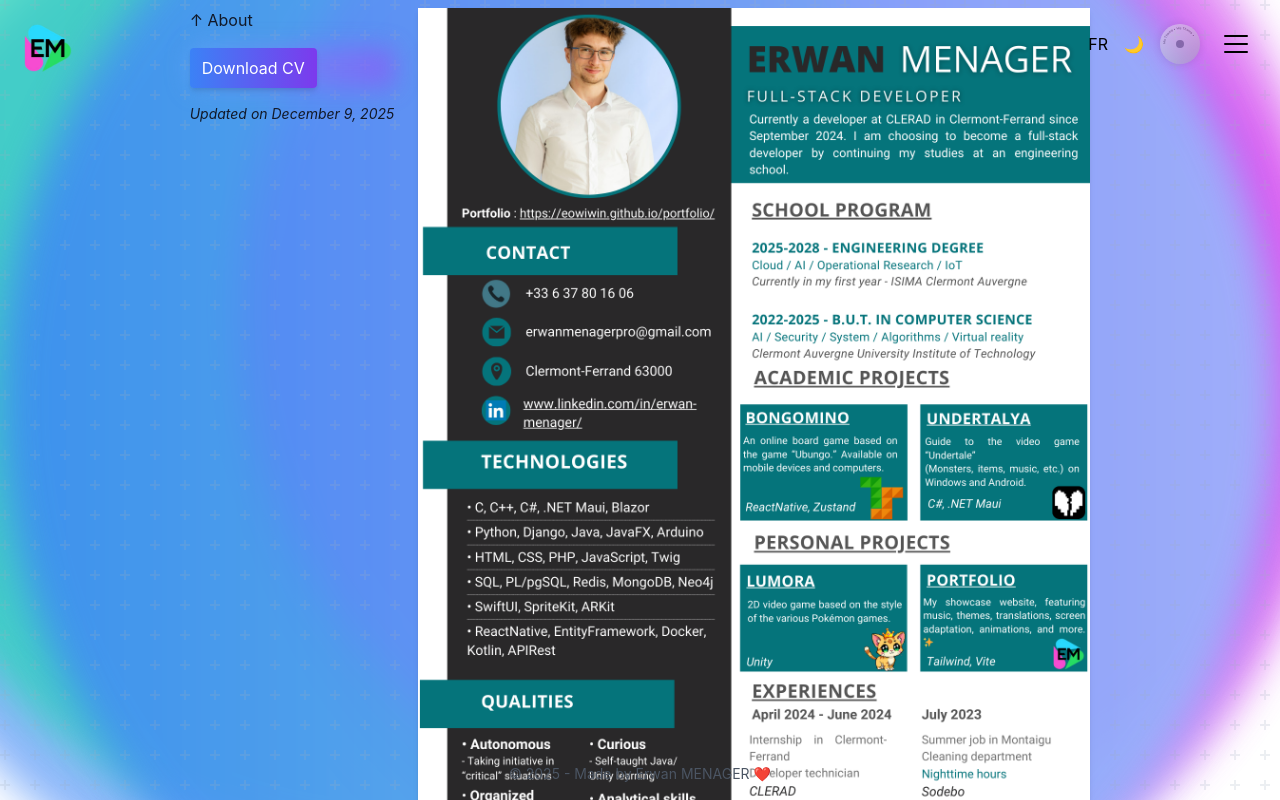
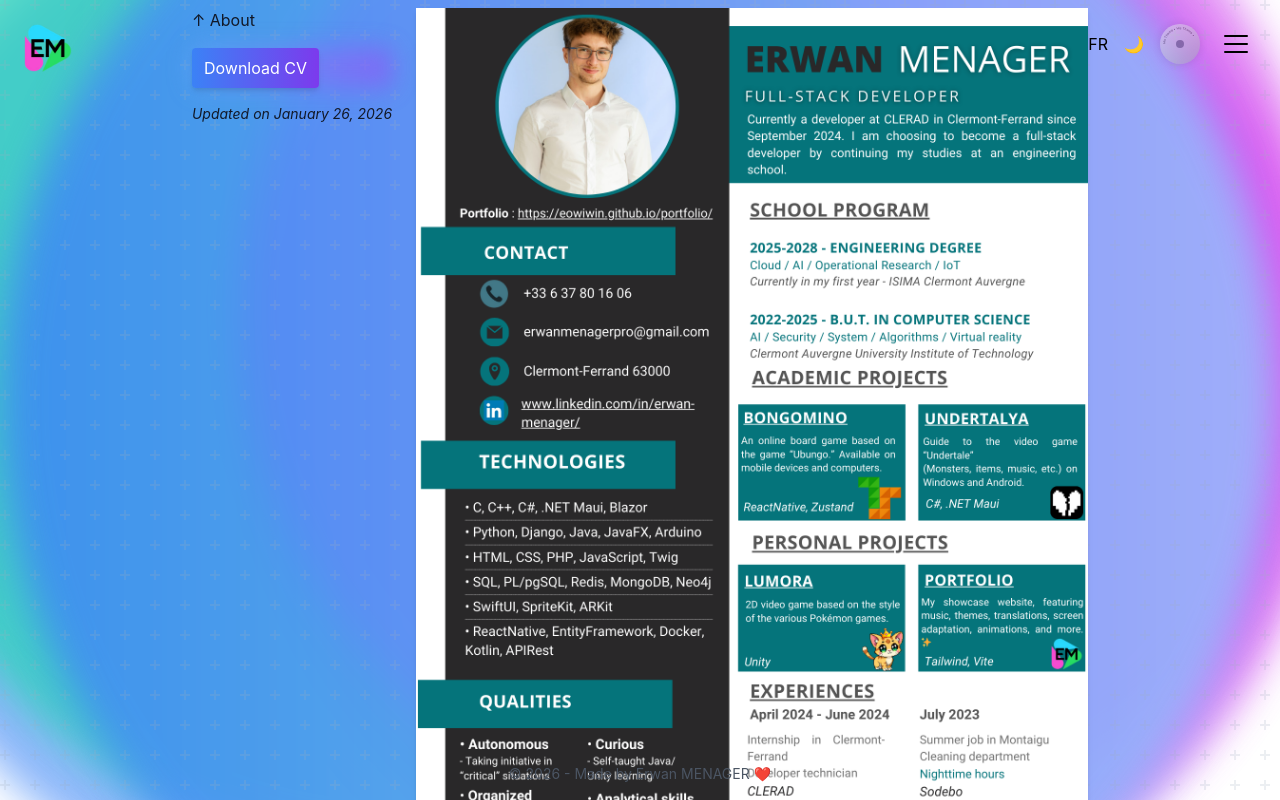
Before and after one commit to Eowiwin/portfolio, a React (Create React App) app: page /#/resume in a window 1280 px wide. Built offline with nearby package versions, Linux system fonts and the light colour scheme.

Commit message:
2025 to 2026

```diff
--- a/src/components/Footer.js
+++ b/src/components/Footer.js
@@ -6,7 +6,7 @@
 
   return (
     <footer className={`fixed bottom-1 md:bottom-4 w-full text-center text-[8px] md:text-sm z-30 ${isDarkMode ? 'text-gray-400' : 'text-gray-600'}`}>
-      <p>© 2025 - Made by Erwan MENAGER <span className="text-red-600">❤️</span></p>
+      <p>© 2026 - Made by Erwan MENAGER <span className="text-red-600">❤️</span></p>
     </footer>
   );
 };
--- a/src/pages/ResumeSection.js
+++ b/src/pages/ResumeSection.js
@@ -17,7 +17,7 @@
   const [displayedCv, setDisplayedCv] = useState(isFrench ? 'CV.png' : 'CV-english.png');
 
   // Fixed date for the resume
-  const currentDate = isFrench ? '9 décembre 2025' : 'December 9, 2025';
+  const currentDate = isFrench ? '26 janvier 2026' : 'January 26, 2026';
 
   // Animation lors du changement de langue
   useEffect(() => {
```
